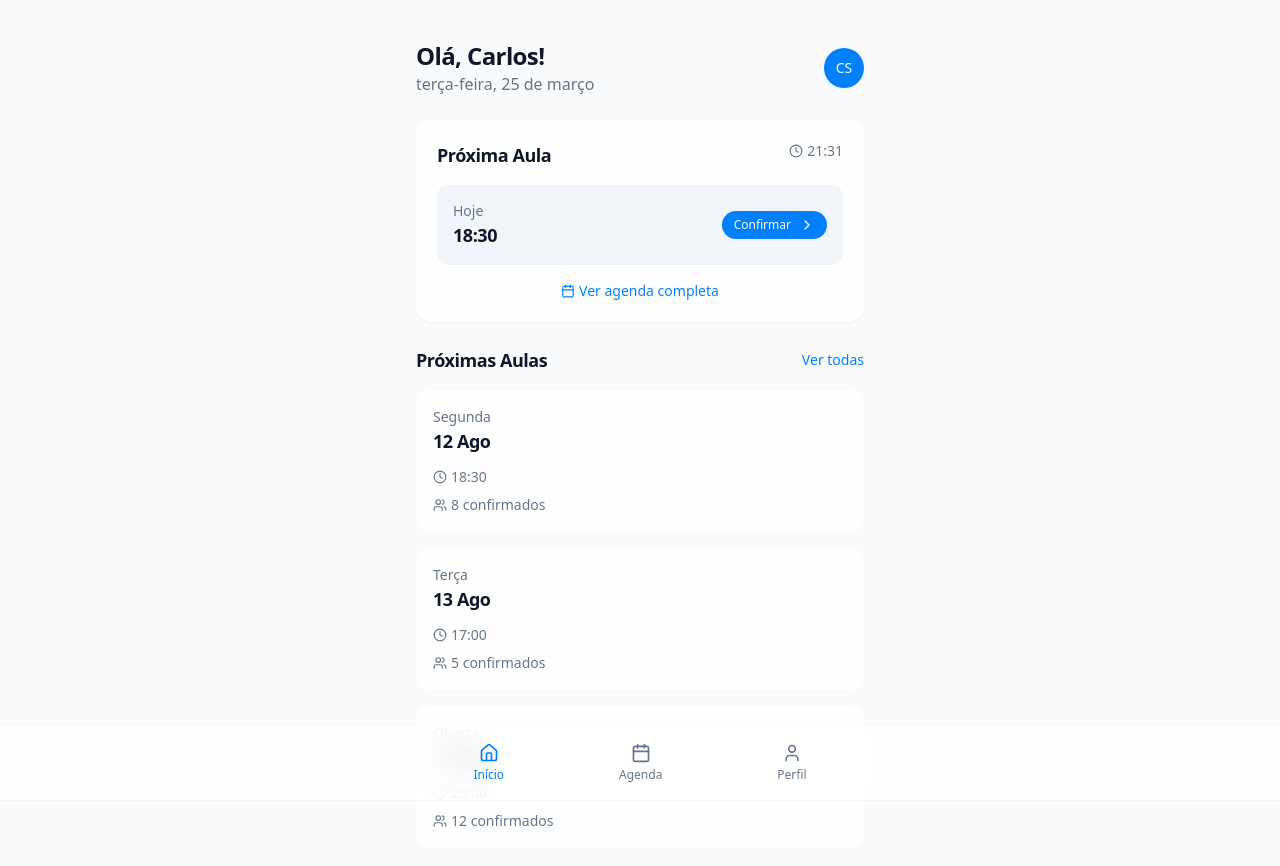
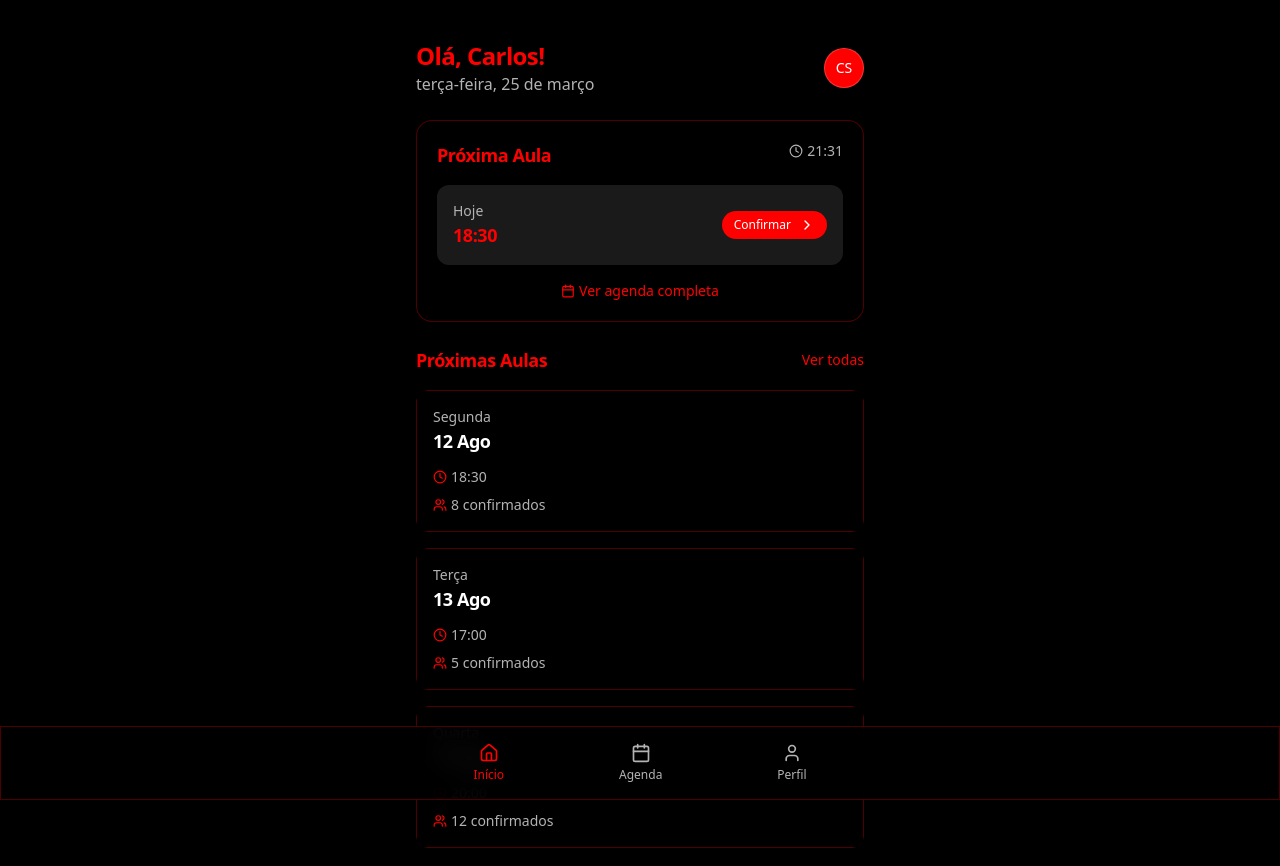
Before and after one commit to JvMeloxx/futvolei-presenca-helper, a React (Vite) app: page / in a window 1280 px wide. Shown: the top 866 px of the page. Built offline with nearby package versions, Linux system fonts and the light colour scheme.

Commit message:
Refactor: Apply design specifications
Implement color palette, button styles, and card/container styling based on the provided design specifications.

```diff
--- a/src/components/Button.tsx
+++ b/src/components/Button.tsx
@@ -24,8 +24,8 @@ const Button: React.FC<ButtonProps> = ({
   const baseClasses = 'inline-flex items-center justify-center rounded-full font-medium transition-all duration-200 focus:outline-none focus:ring-2 focus:ring-offset-2';
 
   const variantClasses = {
-    primary: 'bg-primary text-primary-foreground hover:bg-primary/90 focus:ring-primary/50',
-    secondary: 'bg-secondary text-secondary-foreground hover:bg-secondary/80 focus:ring-secondary/50',
+    primary: 'bg-primary text-primary-foreground hover:bg-black hover:border border-primary focus:ring-primary/50',
+    secondary: 'bg-secondary text-secondary-foreground border border-primary/30 hover:bg-secondary/80 focus:ring-secondary/50',
     ghost: 'hover:bg-secondary text-foreground focus:ring-secondary/50',
     destructive: 'bg-destructive text-destructive-foreground hover:bg-destructive/90 focus:ring-destructive/50'
   };
--- a/src/components/ClassCard.tsx
+++ b/src/components/ClassCard.tsx
@@ -27,18 +27,18 @@ const ClassCard: React.FC<ClassCardProps> = ({
       to={isPast ? '#' : `/class/${id}`}
       className={`
         block rounded-xl overflow-hidden card-hover
-        ${isPast ? 'opacity-60 pointer-events-none' : ''}
+        ${isPast ? 'opacity-40 pointer-events-none' : ''}
         ${isSelected ? 'ring-2 ring-primary' : ''}
       `}
     >
-      <div className="glass-effect p-4">
+      <div className="glass-effect p-4 border border-primary/30">
         <div className="flex justify-between items-start mb-3">
           <div>
             <p className="text-sm font-medium text-muted-foreground">{day}</p>
-            <h3 className="text-lg font-semibold">{date}</h3>
+            <h3 className="text-lg font-semibold text-white">{date}</h3>
           </div>
           {isPast && (
-            <span className="text-xs bg-secondary px-2 py-1 rounded-full">
+            <span className="text-xs bg-primary/40 px-2 py-1 rounded-full text-white">
               Passado
             </span>
           )}
@@ -50,12 +50,12 @@ const ClassCard: React.FC<ClassCardProps> = ({
         </div>
 
         <div className="flex items-center text-sm text-muted-foreground mb-2">
-          <Clock size={14} className="mr-1" />
+          <Clock size={14} className="mr-1 text-primary" />
           <span>{time}</span>
         </div>
 
         <div className="flex items-center text-sm text-muted-foreground">
-          <Users size={14} className="mr-1" />
+          <Users size={14} className="mr-1 text-primary" />
           <span>{confirmedCount} confirmados</span>
         </div>
       </div>
--- a/src/components/ConfirmationModal.tsx
+++ b/src/components/ConfirmationModal.tsx
@@ -26,16 +26,16 @@ const ConfirmationModal: React.FC<ConfirmationModalProps> = ({
 
   return (
     <div className="fixed inset-0 z-50 flex items-center justify-center p-4">
-      <div className="fixed inset-0 bg-black/40 backdrop-blur-sm" onClick={onClose}></div>
+      <div className="fixed inset-0 bg-black/70 backdrop-blur-sm" onClick={onClose}></div>
 
-      <div className="glass-effect w-full max-w-md rounded-2xl p-6 shadow-lg animate-scale-in z-10">
+      <div className="glass-effect w-full max-w-md rounded-2xl p-6 shadow-lg animate-scale-in z-10 border border-primary/40">
         <div className="text-center mb-6">
-          <h3 className="text-xl font-semibold mb-2">Confirmar Presença</h3>
+          <h3 className="text-xl font-semibold mb-2 text-primary">Confirmar Presença</h3>
           <p className="text-muted-foreground text-sm">Você está confirmando sua presença:</p>
         </div>
 
-        <div className="bg-secondary rounded-xl p-4 mb-6">
-          <p className="font-medium">{userName}</p>
+        <div className="bg-secondary rounded-xl p-4 mb-6 border border-primary/20">
+          <p className="font-medium text-white">{userName}</p>
           <p className="text-sm text-muted-foreground">{day}, {date}</p>
           <p className="text-sm text-muted-foreground">Horário: {time}</p>
         </div>
--- a/src/components/Layout.tsx
+++ b/src/components/Layout.tsx
@@ -1,7 +1,7 @@
 
 import React from 'react';
 import { Link, useLocation } from 'react-router-dom';
-import { Home, Calendar, User, LogOut } from 'lucide-react';
+import { Home, Calendar, User } from 'lucide-react';
 
 interface LayoutProps {
   children: React.ReactNode;
@@ -22,7 +22,7 @@ const Layout: React.FC<LayoutProps> = ({ children }) => {
         </div>
       </main>
 
-      <nav className="fixed bottom-0 left-0 right-0 glass-effect border-t border-border p-2 z-10">
+      <nav className="fixed bottom-0 left-0 right-0 glass-effect border-t border-primary/30 p-2 z-10">
         <div className="flex justify-around max-w-md mx-auto">
           <Link to="/" className={`flex flex-col items-center p-2 ${isActive('/')}`}>
             <Home size={20} />
--- a/src/components/UserAvatar.tsx
+++ b/src/components/UserAvatar.tsx
@@ -24,7 +24,7 @@ const UserAvatar: React.FC<UserAvatarProps> = ({ src, name, size = 'md' }) => {
   };
 
   return (
-    <div className={`${sizeClasses[size]} rounded-full overflow-hidden flex items-center justify-center bg-primary text-primary-foreground font-medium`}>
+    <div className={`${sizeClasses[size]} rounded-full overflow-hidden flex items-center justify-center bg-primary text-white font-medium border border-white/20`}>
       {src ? (
         <img
           src={src}
--- a/src/index.css
+++ b/src/index.css
@@ -5,33 +5,33 @@
 
 @layer base {
   :root {
-    --background: 210 40% 98%;
-    --foreground: 222 47% 11%;
+    --background: 0 0% 0%;
+    --foreground: 0 0% 100%;
 
-    --card: 0 0% 100%;
-    --card-foreground: 222 47% 11%;
+    --card: 0 0% 0%;
+    --card-foreground: 0 0% 100%;
 
-    --popover: 0 0% 100%;
-    --popover-foreground: 222 47% 11%;
+    --popover: 0 0% 0%;
+    --popover-foreground: 0 0% 100%;
 
-    --primary: 210 100% 50%;
-    --primary-foreground: 210 40% 98%;
+    --primary: 0 100% 50%;
+    --primary-foreground: 0 0% 100%;
 
-    --secondary: 210 40% 96%;
-    --secondary-foreground: 222 47% 11%;
+    --secondary: 0 0% 10%;
+    --secondary-foreground: 0 0% 100%;
 
-    --muted: 210 40% 96%;
-    --muted-foreground: 215 16% 47%;
+    --muted: 0 0% 20%;
+    --muted-foreground: 0 0% 70%;
 
-    --accent: 210 40% 96%;
-    --accent-foreground: 222 47% 11%;
+    --accent: 0 80% 40%;
+    --accent-foreground: 0 0% 100%;
 
-    --destructive: 0 84% 60%;
-    --destructive-foreground: 210 40% 98%;
+    --destructive: 0 100% 50%;
+    --destructive-foreground: 0 0% 100%;
 
-    --border: 214 32% 91%;
-    --input: 214 32% 91%;
-    --ring: 210 100% 50%;
+    --border: 0 80% 40%;
+    --input: 0 0% 20%;
+    --ring: 0 100% 50%;
 
     --radius: 0.75rem;
   }
@@ -49,11 +49,11 @@
 
 /* Custom styles */
 .glass-effect {
-  @apply bg-white/80 backdrop-blur-md border border-white/20 shadow-sm;
+  @apply bg-black/90 backdrop-blur-md border border-primary/30 shadow-sm;
 }
 
 .card-hover {
-  @apply transition-all duration-300 hover:shadow-md hover:-translate-y-1;
+  @apply transition-all duration-300 hover:shadow-md hover:-translate-y-1 hover:shadow-primary/20;
 }
 
 .page-transition {
@@ -78,7 +78,7 @@
 
 /* Typography enhancements */
 h1, h2, h3, h4, h5, h6 {
-  @apply font-medium tracking-tight;
+  @apply font-bold tracking-tight text-primary;
 }
 
 h1 {
@@ -96,7 +96,7 @@ html {
 
 /* Custom button styles */
 .button-primary {
-  @apply rounded-full bg-primary text-primary-foreground shadow-sm hover:bg-primary/90 h-10 px-5 py-2 transition-all duration-300;
+  @apply rounded-full bg-primary text-primary-foreground shadow-sm border border-white hover:bg-black hover:border-primary hover:text-white h-10 px-5 py-2 transition-all duration-300;
 }
 
 .button-secondary {
@@ -114,7 +114,7 @@ html {
 }
 
 .shimmer {
-  background: linear-gradient(to right, #f6f7f8 8%, #edeef1 18%, #f6f7f8 33%);
+  background: linear-gradient(to right, #1a1a1a 8%, #2a2a2a 18%, #1a1a1a 33%);
   background-size: 1000px 100%;
   animation: shimmer 2s infinite linear;
 }
--- a/src/pages/NotFound.tsx
+++ b/src/pages/NotFound.tsx
@@ -9,12 +9,12 @@ const NotFound = () => {
 
   return (
     <div className="min-h-screen flex flex-col items-center justify-center p-4 bg-background">
-      <div className="glass-effect rounded-2xl p-8 max-w-md w-full text-center">
-        <div className="inline-flex items-center justify-center w-16 h-16 rounded-full bg-secondary mb-6">
+      <div className="glass-effect rounded-2xl p-8 max-w-md w-full text-center border border-primary/30">
+        <div className="inline-flex items-center justify-center w-16 h-16 rounded-full bg-black border border-primary mb-6">
           <AlertTriangle size={32} className="text-primary" />
         </div>
 
-        <h1 className="text-3xl font-bold mb-2">Página não encontrada</h1>
+        <h1 className="text-3xl font-bold mb-2 text-primary">Página não encontrada</h1>
 
         <p className="text-muted-foreground mb-6">
           A página "{location.pathname}" não existe ou foi removida.
```
